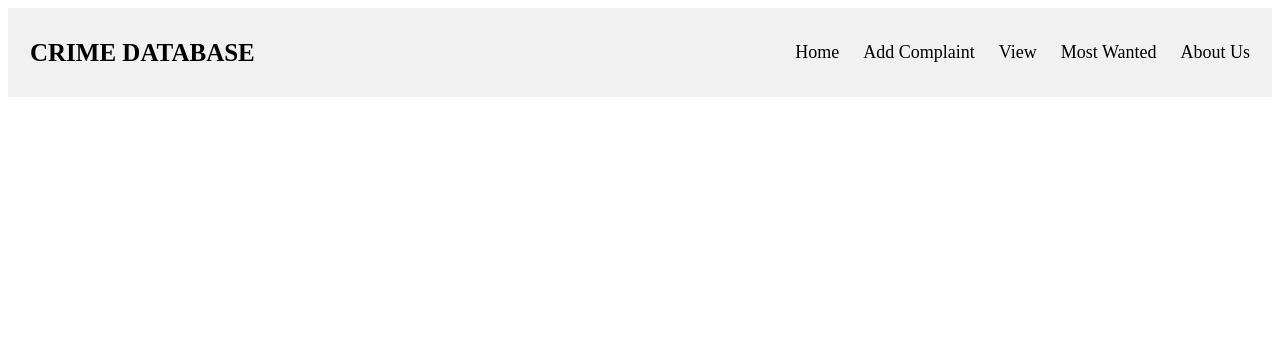
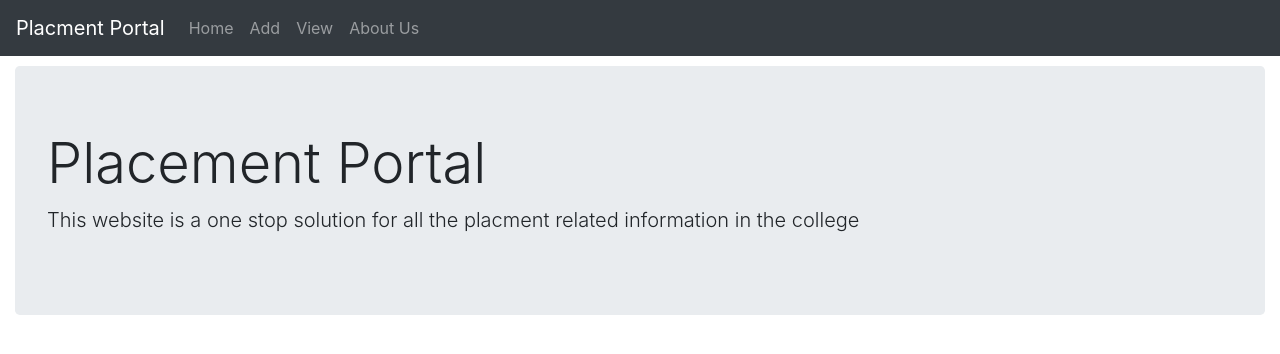
Before and after one commit to pavan15f/pportal, a Flask app: page / in a window 1280 px wide. Shown: the top 354 px of the page. Run offline with Flask 2, Linux system fonts and the light colour scheme; some libraries are stand-ins or nearby versions.

Commit message:
Added nice UI

```diff
--- a/server.py
+++ b/server.py
@@ -8,35 +8,25 @@ mydb = mysql.connector.connect(
     passwd="admin123",
     database="database_pavan15f"
 )
+mycursor = mydb.cursor()
 
 
 
 
-mycursor = mydb.cursor()
-
-#mycursor.execute("GRANT FILE ON *.* TO 'database_pavan15f'@'database-pavan15f.cm8dpurmdxxc.ap-south-1.rds.amazonaws.com'")
-
-#mycursor.execute("CREATE TABLE profile(USN CHAR(10) PRIMARY KEY, emailid VARCHAR(255) UNIQUE,firstname varchar(255),lastname varchar(255),sslc integer,puc int,diploma int,degreemarks integer,course varchar(20),ugbranch varchar(20),ugcgpa int,pgbranch varchar(30),pgcgpa int,phnum char(10))")
-
-sql = "INSERT INTO profile(USN,emailid,firstname,lastname,sslc,puc,diploma,degreemarks,course,ugbranch,ugcgpa,pgbranch,pgcgpa,phnum) VALUES (%s, %s,%s,%s,%s,%s,%s,%s,%s,%s,%s,%s,%s,%s)"
-val = ("4NI17CS213","p21wqav@gmail.com","Pav","kals",13,93,00,56,"Be","is",8.9,"no",00,"6344653982")
-mycursor.execute(sql, val)
-mydb.commit()
+app = Flask(__name__)
+app.config['SECRET KEY'] = "123vittal"
 
 
-app = Flask(__name__)
-app.config['SECRET KEY'] = "123vittal"
 @app.route('/')
 def home():
-    return render_template('layout.html')
+    return render_template('home.html')
 
 @app.route('/view')
 def view():
     mycursor.execute("select * from profile")
     dbs = mycursor.fetchall()
-   # mycursor.execute("SELECT * from profile INTO OUTFILE 'std1.txt';")
-    return render_template('view.html',res=dbs)
+    return render_template('view.html',student_details=dbs)
 
 
 if __name__ == '__main__':
-    app.run(host="0.0.0.0",port=80)
+    app.run(debug=True)
--- /dev/null
+++ b/static/styles.css
@@ -0,0 +1,3 @@
+.container-fluid {
+    margin-top: 10px;
+}
--- /dev/null
+++ b/templates/home.html
@@ -0,0 +1,9 @@
+{% extends 'layout.html' %} {% block body %}
+
+<div class="container-fluid">
+    <div class="jumbotron">
+        <h1 class=" display-4 ">Placement Portal</h1>
+        <p class="lead ">This website is a one stop solution for all the placment related information in the college</p>
+    </div>
+</div>
+{% endblock %}
--- a/templates/layout.html
+++ b/templates/layout.html
@@ -4,77 +4,38 @@
 <head>
     <meta charset="utf-8">
     <title>Crime Managament</title>
+    <link rel="stylesheet" href="https://stackpath.bootstrapcdn.com/bootstrap/4.5.0/css/bootstrap.min.css" integrity="sha384-9aIt2nRpC12Uk9gS9baDl411NQApFmC26EwAOH8WgZl5MYYxFfc+NcPb1dKGj7Sk" crossorigin="anonymous">
+    <link rel="stylesheet" href="../static/styles.css">
 </head>
+
 <body>
-    <div class="header">
-        <a href="home" class="logo">CRIME DATABASE</a>
-        <div class="header-right">
-          <a href="home">Home</a>
-          <a href="add">Add Complaint</a>
-          <a href="view">View</a>
-          <a href="mostwant">Most Wanted</a>
-          <a href="#about">About Us</a>
+
+    <nav class="navbar navbar-expand-lg navbar-dark bg-dark">
+        <a href={{url_for( "home") }} class="navbar-brand">Placment Portal</a>
+        <button class="navbar-toggler" type="button" data-toggle="collapse" data-target="#navbarSupportedContent" aria-controls="navbarSupportedContent" aria-expanded="false" aria-label="Toggle navigation">
+              <span class="navbar-toggler-icon"></span>
+            </button>
+        <div class="collapse navbar-collapse" id="navbarSupportedContent">
+            <ul class="navbar-nav mr-auto">
+                <li class="nav-item">
+                    <a href={{url_for( "home") }} class="nav-link text-center">Home</a>
+                </li>
+                <li class="nav-item">
+                    <a href="#" class="nav-link text-center">Add</a>
+                </li>
+                <li class="nav-item">
+                    <a href={{url_for( "view")}} class="nav-link text-center">View</a>
+                </li>
+                <li class="nav-item">
+                    <a href="#" class="nav-link text-center">About Us</a>
+                </li>
+            </ul>
         </div>
-      </div>
-<style>
-    .header {
-  overflow: hidden;
-  background-color: #f1f1f1;
-  padding: 20px 10px;
-}
-
-/* Style the header links */
-.header a {
-  float: left;
-  color: black;
-  text-align: center;
-  padding: 12px;
-  text-decoration: none;
-  font-size: 18px;
-  line-height: 25px;
-  border-radius: 4px;
-}
-
-/* Style the logo link (notice that we set the same value of line-height and font-size to prevent the header to increase when the font gets bigger */
-.header a.logo {
-  font-size: 25px;
-  font-weight: bold;
-}
-
-/* Change the background color on mouse-over */
-.header a:hover {
-  background-color: #ddd;
-  color: black;
-}
-
-/* Style the active/current link*/
-.header a.active {
-  background-color: dodgerblue;
-  color: white;
-}
-
-/* Float the link section to the right */
-.header-right {
-  float: right;
-}
-
-/* Add media queries for responsiveness - when the screen is 500px wide or less, stack the links on top of each other */
-@media screen and (max-width: 500px) {
-  .header a {
-    float: none;
-    display: block;
-    text-align: left;
-  }
-  .header-right {
-    float: none;
-  }
-}
-</style>
-{% block body %}
-
-
-
-{% endblock %}
+    </nav>
+    <script src="https://code.jquery.com/jquery-3.5.1.slim.min.js" integrity="sha384-DfXdz2htPH0lsSSs5nCTpuj/zy4C+OGpamoFVy38MVBnE+IbbVYUew+OrCXaRkfj" crossorigin="anonymous"></script>
+    <script src="https://cdn.jsdelivr.net/npm/popper.js@1.16.0/dist/umd/popper.min.js" integrity="sha384-Q6E9RHvbIyZFJoft+2mJbHaEWldlvI9IOYy5n3zV9zzTtmI3UksdQRVvoxMfooAo" crossorigin="anonymous"></script>
+    <script src="https://stackpath.bootstrapcdn.com/bootstrap/4.5.0/js/bootstrap.min.js" integrity="sha384-OgVRvuATP1z7JjHLkuOU7Xw704+h835Lr+6QL9UvYjZE3Ipu6Tp75j7Bh/kR0JKI" crossorigin="anonymous"></script>
+    {% block body %} {% endblock %}
 </body>
 
 </html>
```
Also changed, not shown: static/package.json (added, +16 -0 lines), templates/view.html (+19 -13 lines), static/package-lock.json (added), static/scripts/scripts.js (added), 1 other file.
